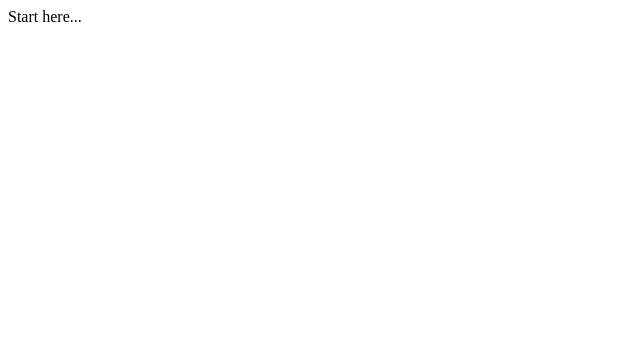
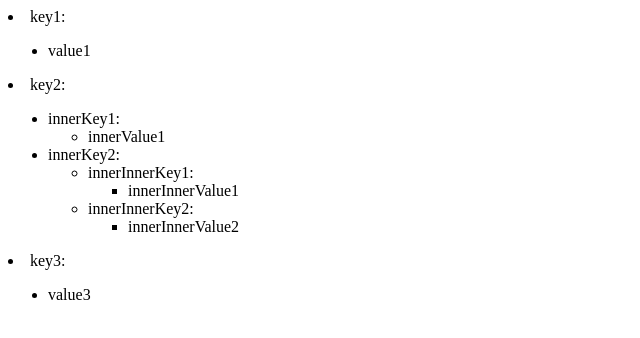
Before and after one commit to nygilgp/learn-patterns-designs-multi, a React (Vite) app: page / in a window 1280 px wide. Shown: the top 338 px of the page, without its empty margins (0-640 px from the left). Built offline with nearby package versions, Linux system fonts and the light colour scheme.

Commit message:
recurseive component

```diff
--- a/src/App.jsx
+++ b/src/App.jsx
@@ -1,11 +1,21 @@
-import { useState } from 'react';
+import RecursiveComponent from './components/recursive';
+
+const myNestedObject = {
+  key1: 'value1',
+  key2: {
+    innerKey1: 'innerValue1',
+    innerKey2: {
+      innerInnerKey1: 'innerInnerValue1',
+      innerInnerKey2: 'innerInnerValue2',
+    },
+  },
+  key3: 'value3',
+};
 
 function App() {
-  const [count, setCount] = useState(0);
-
   return (
     <>
-      <div>Start here...</div>
+      <RecursiveComponent data={myNestedObject} />
     </>
   );
 }
--- /dev/null
+++ b/src/components/recursive.jsx
@@ -0,0 +1,28 @@
+import React from 'react';
+
+const isObject = (data) => typeof data === 'object' && data !== null;
+
+function RecursiveComponent({ data }) {
+  if (!isObject(data)) {
+    return <li>{data}</li>;
+  }
+
+  const pairs = Object.entries(data);
+  console.log(pairs);
+  return (
+    <>
+      {pairs.map(([key, value]) => {
+        return (
+          <li key={key}>
+            {key}:
+            <ul>
+              <RecursiveComponent data={value} />
+            </ul>
+          </li>
+        );
+      })}
+    </>
+  );
+}
+
+export default RecursiveComponent;
```
